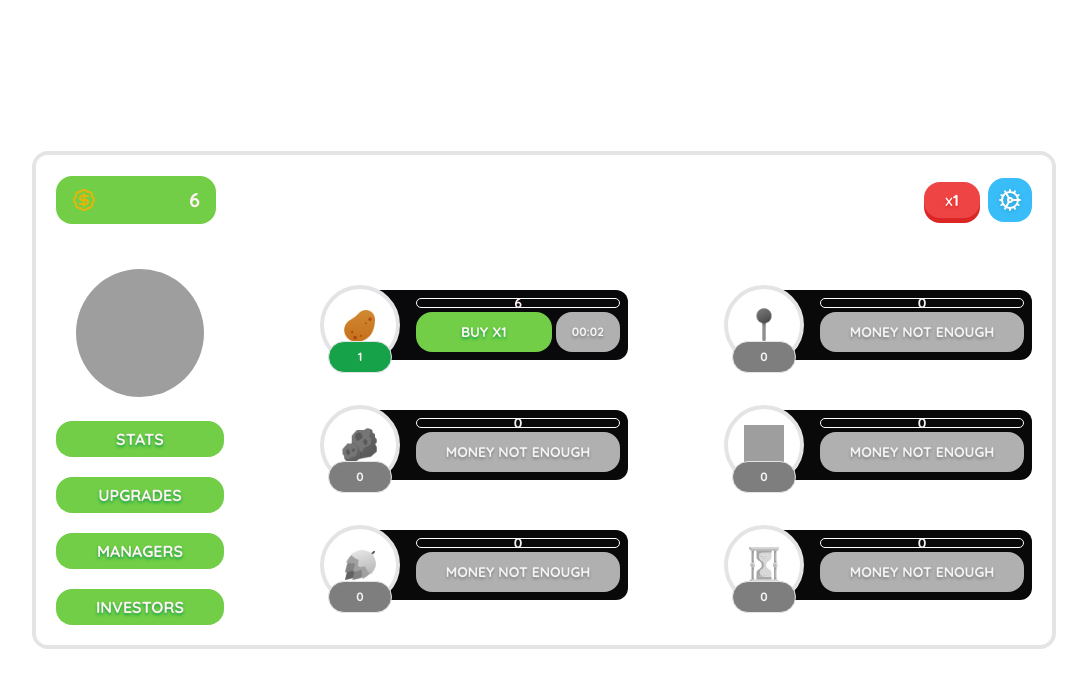
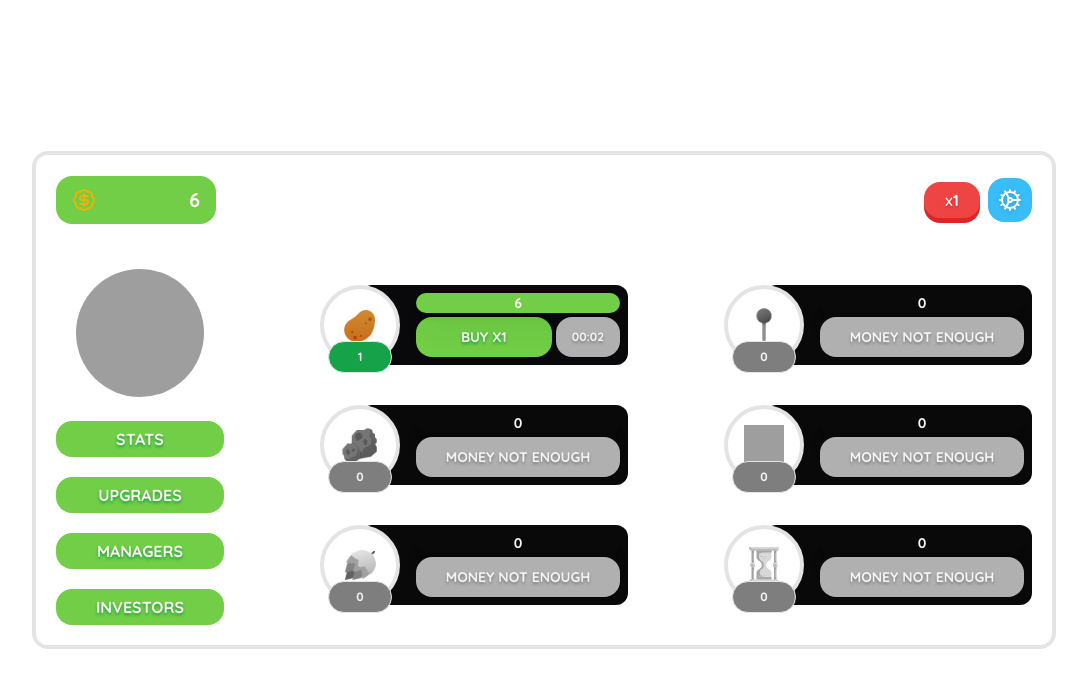
Before and after one commit to vinihvc/adventure, a React (Vite) app: page / in a window 1280 px wide. Shown: the top 688 px of the page, without its empty margins (96-1183 px from the left). Built offline with nearby package versions, Linux system fonts and the light colour scheme; grey boxes are pictures that could not be loaded.

Commit message:
updating progress

```diff
--- a/src/components/ui/factory/factory.progress.tsx
+++ b/src/components/ui/factory/factory.progress.tsx
@@ -11,28 +11,30 @@ interface FactoryProgressProps extends React.HTMLAttributes<HTMLDivElement> {
 	 */
 	type: FactoryType;
 	/**
+	 *
+	 */
+	seconds: number;
+	/**
 	 * The time in seconds
 	 */
 	isRunning: boolean;
 }
 
 export const FactoryProgress = (props: FactoryProgressProps) => {
-	const { type, isRunning, className, ...rest } = props;
+	const { type, seconds, isRunning, className, ...rest } = props;
 
 	const factory = useFactory(type);
 
-	const duration = factory.time / 1000 + 1;
+	const progress = 100 - (seconds / (factory.time / 1000)) * 100;
+	// improve the following code
+
+	if (type === "potato") {
+		console.log(100 - progress);
+	}
 
 	return (
 		<div className={cn("relative", className)} {...rest}>
-			<div className="w-full relative mx-auto my-0 p-px rounded-[10px] border-4 border-solid border-transparent before:content-[''] before:border before:absolute before:rounded-[10px] before:border-solid before:border-white before:-inset-1">
-				<div
-					className={cn(
-						"absolute [background:#fff] w-0  rounded-[10px] left-0 right-full inset-y-0",
-						isRunning && `animate-[progressbar_${duration}s_linear_infinite]`,
-					)}
-				/>
-			</div>
+			<Progress value={progress} />
 
 			<div className="absolute inset-0 flex items-center justify-center text-sm font-bold text-primary-foreground [text-shadow:_0_1.5px_3px_var(--tw-shadow-color)]">
 				{amountFormatter(factory.amount * factory.value)}
--- a/src/components/ui/factory/factory.tsx
+++ b/src/components/ui/factory/factory.tsx
@@ -21,7 +21,7 @@ export const Factory = (props: FactoryProps) => {
 	const factory = useFactory(type);
 	const wallet = useWallet();
 
-	const { isRunning } = useCountdown(type);
+	const { seconds, isRunning, onRun } = useCountdown(type);
 
 	const handleProduce = () => {
 		setMoney(type);
@@ -48,7 +48,7 @@ export const Factory = (props: FactoryProps) => {
 			<FactoryProduce factory={factory} onProduce={handleProduce} />
 
 			<div className="w-full space-y-1 bg-foreground p-2 pl-14 rounded-xl">
-				<FactoryProgress type={type} isRunning={isRunning} />
+				<FactoryProgress type={type} seconds={seconds} isRunning={isRunning} />
 
 				<FactoryUpgrade
 					factory={factory}
--- a/src/hooks/use-countdown.ts
+++ b/src/hooks/use-countdown.ts
@@ -20,10 +20,8 @@ export const useCountdown = (factory: FactoryType) => {
 		setStatistics(factory);
 	};
 
-	useInterval(() => {
-		if (!f.isUnlocked) return;
-		if (!isRunning) return;
-
+	useInterval(
+		() => {
 			if (seconds > 0 && isRunning) {
 				setSeconds(seconds - 1);
 			}
@@ -33,7 +31,9 @@ export const useCountdown = (factory: FactoryType) => {
 				setIsRunning(isAuto ? true : false);
 				handleOnComplete();
 			}
-	}, 1000);
+		},
+		isRunning && f.isUnlocked ? 1000 : undefined,
+	);
 
 	const onRun = () => {
 		setIsRunning(true);
```
Lines whose indentation alone changed are shown as unchanged.
